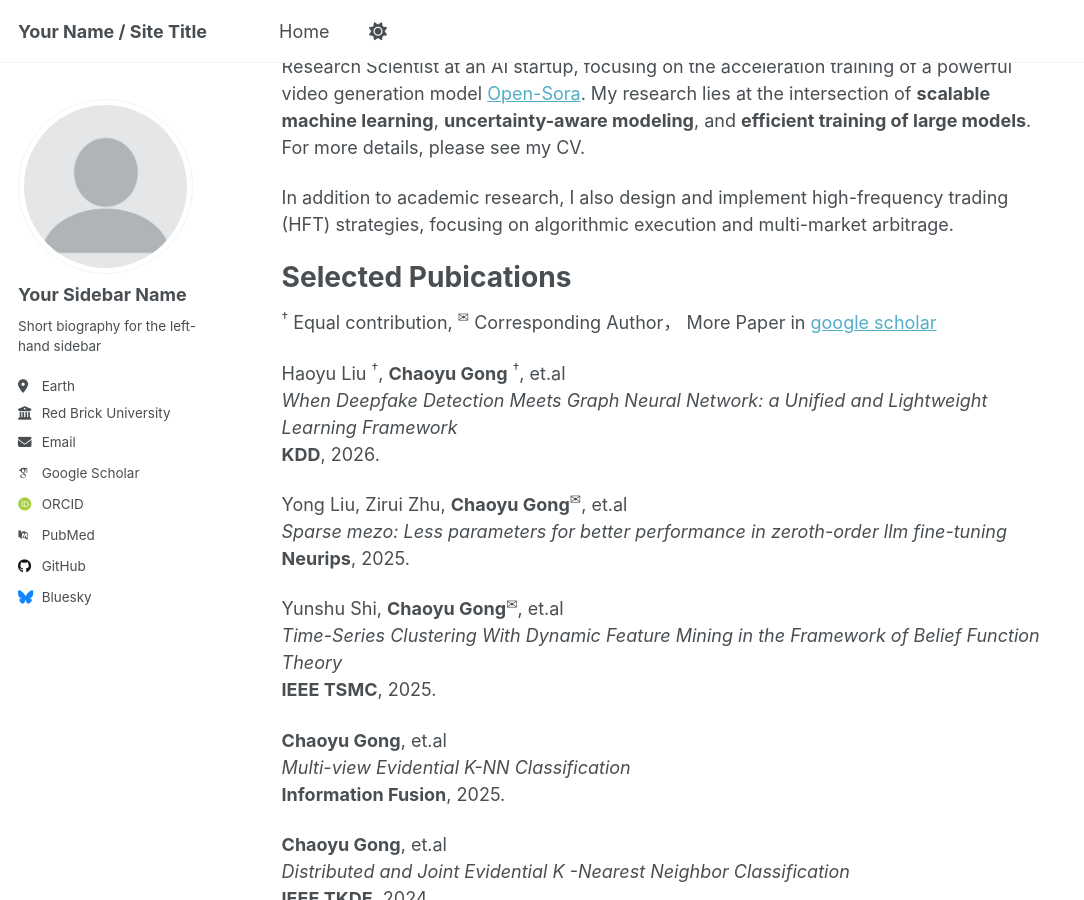
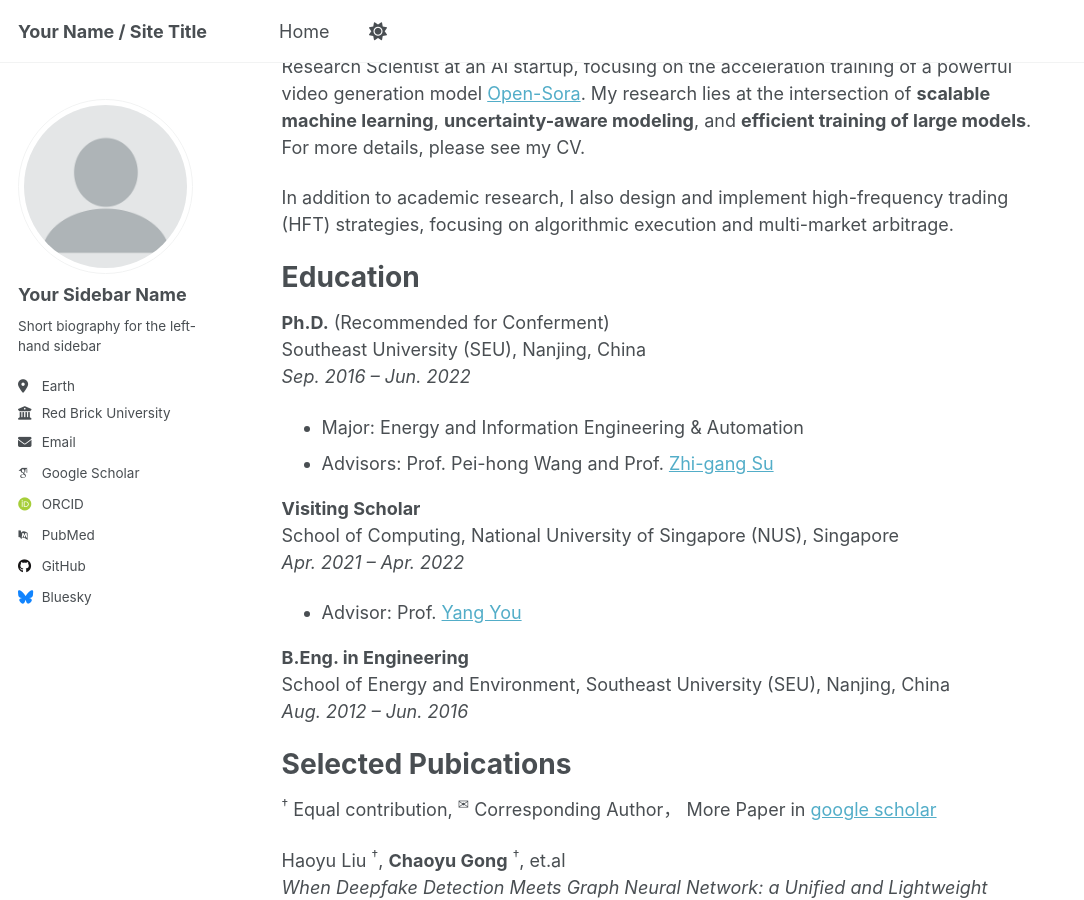
Before and after one commit to doushijihui/Chovy-Gong, a Jekyll site: the page built from _pages/about.md, in a window 1280 px wide and 900 px high, scrolled down 247 px. Shown: the whole window, without its empty margins (0-1084 px from the left). Built offline with Jekyll 4.4.1, drawn with Linux system fonts in a browser that asks for light colours; some web fonts are replaced; a script that is not in the unit is left out.

Commit message:
Update about.md

```diff
--- a/_pages/about.md
+++ b/_pages/about.md
@@ -12,6 +12,25 @@ I am now a Research Fellow in College of Computing and Data Science (CCDS) @NTU,
 I earned my Ph.D. and B.Eng. from the SEU. I was a Research Fellow at the School of Computing (SoC) @NUS, where I was affiliated with [HPC-AI-LAB](https://ai.comp.nus.edu.sg/). I also served as a Senior Research Scientist at an AI startup, focusing on the acceleration training of a powerful video generation model [Open-Sora](https://huggingface.co/hpcai-tech/Open-Sora-v2).  My research lies at the intersection of **scalable machine learning**, **uncertainty-aware modeling**, and **efficient training of large models**. For more details, please see my CV.
 
 In addition to academic research, I also design and implement high-frequency trading (HFT) strategies, focusing on algorithmic execution and multi-market arbitrage.
+
+Education
+======
+
+**Ph.D.** (Recommended for Conferment)
+Southeast University (SEU), Nanjing, China
+*Sep. 2016 – Jun. 2022*
+- Major: Energy and Information Engineering & Automation
+- Advisors: Prof. Pei-hong Wang and Prof. [Zhi-gang Su](https://power.seu.edu.cn/szg/list.htm)
+
+**Visiting Scholar**
+School of Computing, National University of Singapore (NUS), Singapore
+*Apr. 2021 – Apr. 2022*
+- Advisor: Prof. [Yang You](https://www.comp.nus.edu.sg/~youy/)
+
+**B.Eng. in Engineering**
+School of Energy and Environment, Southeast University (SEU), Nanjing, China
+*Aug. 2012 – Jun. 2016*
+
 
 Selected Pubications
 ======
```
